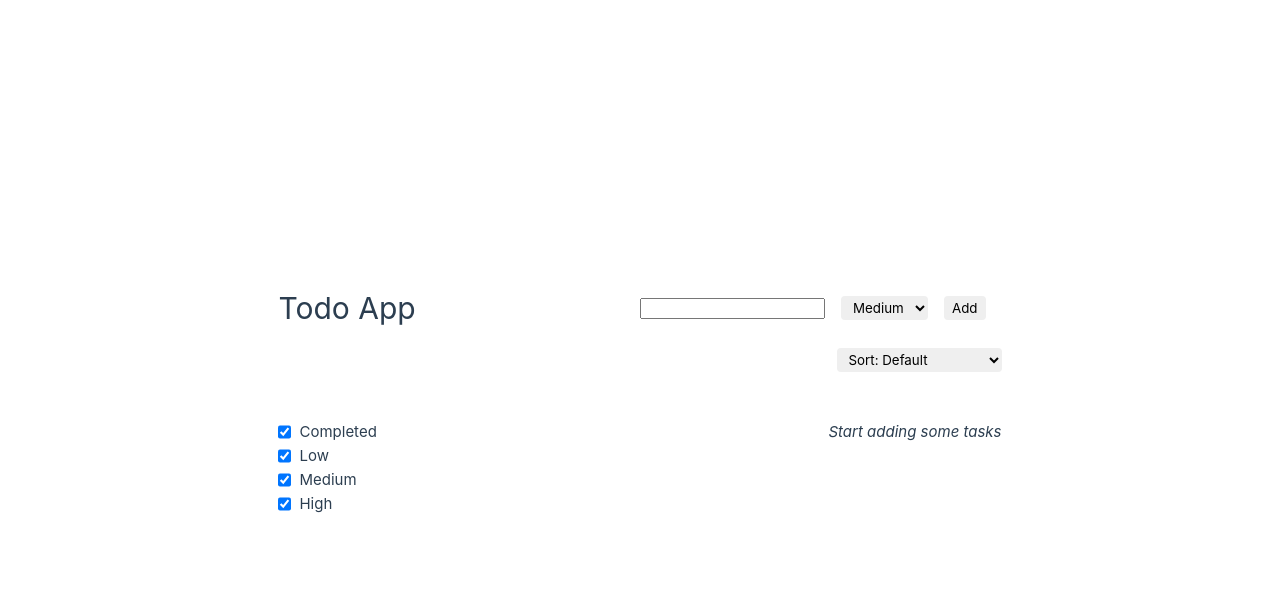
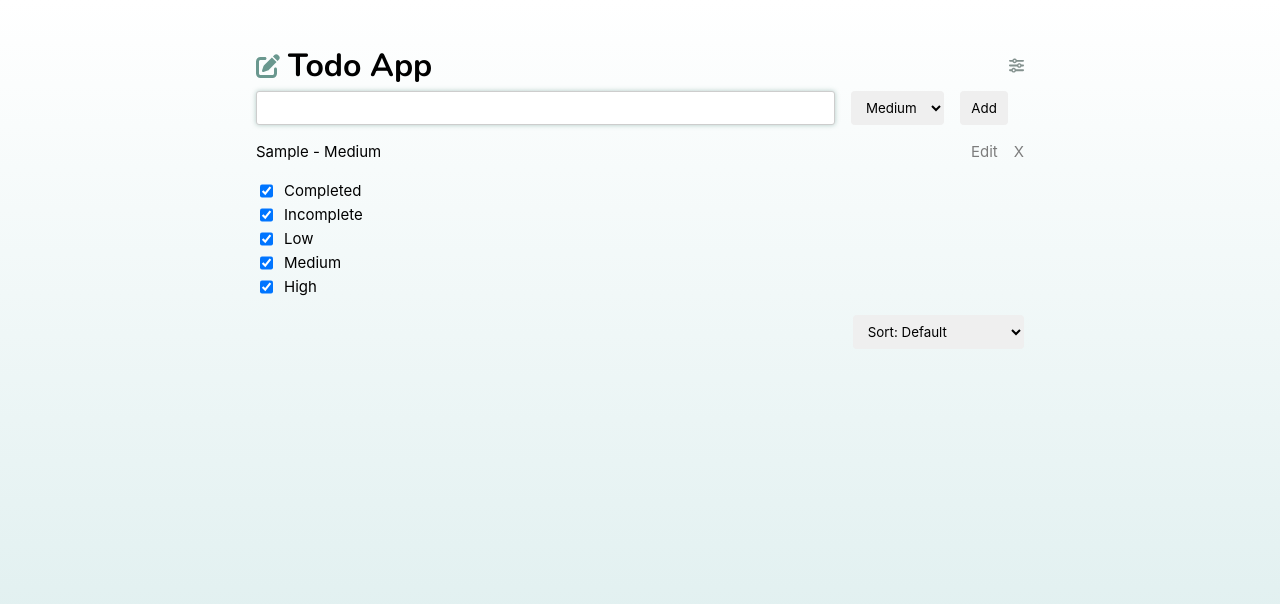
Before and after one commit to chayboats/typescript-vue-todo, a Vue app: page / in a window 1280 px wide. Both pictures are taken after typing "Sample" into the empty fields and a click on the button "Add". Shown: the top 604 px of the page. Built offline with nearby package versions, Linux system fonts and the light colour scheme.

Commit message:
start designing

```diff
--- a/index.html
+++ b/index.html
@@ -1,13 +1,21 @@
 <!DOCTYPE html>
 <html lang="en">
+
 <head>
   <meta charset="UTF-8">
   <link rel="icon" href="/favicon.ico">
+  <link rel="preconnect" href="https://fonts.googleapis.com">
+  <link rel="preconnect" href="https://fonts.gstatic.com" crossorigin>
+  <link
+    href="https://fonts.googleapis.com/css2?family=Nunito:ital,wght@0,200;0,300;0,400;0,500;0,600;0,700;0,800;0,900;0,1000;1,200;1,300;1,400;1,500;1,600;1,700;1,800;1,900;1,1000&display=swap"
+    rel="stylesheet">
   <meta name="viewport" content="width=device-width, initial-scale=1.0">
   <title>Vite App</title>
 </head>
+
 <body>
   <div id="app"></div>
   <script type="module" src="/src/main.ts"></script>
 </body>
+
 </html>
--- a/package.json
+++ b/package.json
@@ -14,6 +14,11 @@
   },
   "dependencies": {
     "@formkit/auto-animate": "^0.8.1",
+    "@fortawesome/fontawesome-svg-core": "^6.5.1",
+    "@fortawesome/free-brands-svg-icons": "^6.5.1",
+    "@fortawesome/free-regular-svg-icons": "^6.5.1",
+    "@fortawesome/free-solid-svg-icons": "^6.5.1",
+    "@fortawesome/vue-fontawesome": "^3.0.5",
     "vue": "^3.3.11"
   },
   "devDependencies": {
--- a/src/App.vue
+++ b/src/App.vue
@@ -1,9 +1,13 @@
 <template>
-  <div>
-    <h1>Todo App</h1>
-  </div>
+  <header>
+    <div class="app-logo">
+      <font-awesome-icon :icon="['fas', 'pen-to-square']" class="logo" />
+      <span class="title">Todo App</span>
+    </div>
+    <font-awesome-icon :icon="['fas', 'sliders']" class="menu" />
+  </header>
 
-  <form @submit.prevent="addTask">
+  <form @submit.prevent="addTask" class="add-task-form">
     <input required type="text" v-model="addFormData.description" />
     <select v-model="addFormData.priority">
       <option :key="priority" v-for="priority in Object.values(Priority)" :value="priority">
@@ -13,37 +17,34 @@
     <button type="submit">Add</button>
   </form>
 
+  <div v-auto-animate class="list">
+    <p v-if="tasks.length == 0"><em>Start adding some tasks</em></p>
+    <p v-else-if="filteredTasks.length == 0"><em>No results matching your filter</em></p>
+    <ul v-else>
+      <ListItem
+        :tasks="filteredTasks"
+        @toggle-completed="toggleCompleted"
+        @remove="removeTask"
+        @edit="enterEditMode"
+      ></ListItem>
+    </ul>
+  </div>
+
+  <div class="checkbox-container">
+    <Checkbox
+      v-for="option in defaultFilterOptions"
+      :key="option"
+      :filter-option="option"
+      :checked="true"
+      @click="setFilterOptions(option)"
+    />
+  </div>
   <div class="sort">
     <select v-model="sortOption">
       <option value="default">Sort: Default</option>
       <option value="high">Priority: Low to High</option>
       <option value="low">Priority: High to Low</option>
     </select>
-  </div>
-
-  <div class="filter-and-list">
-    <div class="checkbox-container">
-      <Checkbox
-        v-for="option in defaultFilterOptions"
-        :key="option"
-        :filter-option="option"
-        :checked="true"
-        @click="setFilterOptions(option)"
-      />
-    </div>
-
-    <div v-auto-animate style="grid-column-start: 2">
-      <p v-if="filteredTasks.length == 0"><em>Start adding some tasks</em></p>
-      <p v-else-if="filteredTasks.length == 0"><em>No results matching your filter</em></p>
-      <ul v-else>
-        <ListItem
-          :tasks="filteredTasks"
-          @toggle-completed="toggleCompleted"
-          @remove="removeTask"
-          @edit="enterEditMode"
-        ></ListItem>
-      </ul>
-    </div>
   </div>
 
   <div v-if="editMode" class="edit-mode">
@@ -90,6 +91,7 @@ const {
   removeTask,
   setFilterOptions,
   filteredTasks,
+  tasks,
   defaultFilterOptions
 } = useTask()
 
@@ -185,11 +187,11 @@ select {
 }
 
 button {
-  padding: 0.25rem 0.5rem;
+  padding: 0.25rem 0.7rem;
 }
 
 select {
-  padding: 0.2rem 0.5rem;
+  padding: 0.5rem 0.7rem;
 }
 
 button,
@@ -210,6 +212,7 @@ select {
     'Helvetica Neue',
     sans-serif;
   background-color: rgb(239, 239, 239);
+  transition: 300ms;
 }
 
 .checkbox-container {
@@ -217,9 +220,49 @@ select {
   flex-direction: column;
 }
 
-.filter-and-list {
+.app-logo {
   display: flex;
+  align-items: center;
+  gap: 0.5rem;
+}
+.logo {
+  font-size: 1.5rem;
+  color: #6a988f;
+}
+
+.menu {
+  color: #5a6b68be;
+}
+
+.title {
+  font-size: 2rem;
+  font-weight: 700;
+  font-family: 'Nunito', sans-serif;
+}
+header {
+  display: flex;
+  align-items: center;
   justify-content: space-between;
-  grid-column-start: span 2;
+}
+
+.add-task-form {
+  display: grid;
+  grid-template-columns: 1fr auto auto;
+}
+
+.add-task-form input {
+  padding: 0.5rem;
+  border: 1px solid #cdcdcd;
+  border-radius: 3px;
+  box-shadow: 0 0 5px 0 #6a988f7f;
+}
+button:hover,
+select:hover {
+  background-color: #6a988f;
+  color: white;
+}
+
+.list {
+
 }
 </style>
--- a/src/assets/base.css
+++ b/src/assets/base.css
@@ -1,5 +1,5 @@
 /* color palette from <https://github.com/vuejs/theme> */
-:root {
+/* :root {
   --vt-c-white: #ffffff;
   --vt-c-white-soft: #f8f8f8;
   --vt-c-white-mute: #f2f2f2;
@@ -49,8 +49,7 @@
     --color-text: var(--vt-c-text-dark-2);
   }
 }
-
-*,
+*/ *,
 *::before,
 *::after {
   box-sizing: border-box;
@@ -61,13 +60,12 @@
 body {
   min-height: 100vh;
   color: var(--color-text);
-  background: var(--color-background);
+  background: linear-gradient(white, rgba(0, 128, 128, 0.151));
   transition:
     color 0.5s,
     background-color 0.5s;
   line-height: 1.6;
-  font-family:
-    Inter,
+  font-family: Inter,
     -apple-system,
     BlinkMacSystemFont,
     'Segoe UI',
--- a/src/assets/main.css
+++ b/src/assets/main.css
@@ -1,36 +1,8 @@
 @import './base.css';
 
 #app {
-  max-width: 1280px;
+  max-width: 768px;
   margin: 0 auto;
   padding: 2rem;
   font-weight: normal;
 }
-
-a,
-.green {
-  text-decoration: none;
-  color: hsla(160, 100%, 37%, 1);
-  transition: 0.4s;
-  padding: 3px;
-}
-
-@media (hover: hover) {
-  a:hover {
-    background-color: hsla(160, 100%, 37%, 0.2);
-  }
-}
-
-@media (min-width: 1024px) {
-  body {
-    display: flex;
-    place-items: center;
-  }
-
-  #app {
-    display: grid;
-    grid-template-columns: 1fr 1fr;
-    align-items: center;
-    padding: 0 2rem;
-  }
-}
--- a/src/main.ts
+++ b/src/main.ts
@@ -3,5 +3,11 @@ import './assets/main.css'
 import { createApp } from 'vue'
 import { autoAnimatePlugin } from '@formkit/auto-animate/vue'
 import App from './App.vue'
+import { library } from '@fortawesome/fontawesome-svg-core'
+import { FontAwesomeIcon } from '@fortawesome/vue-fontawesome'
 
-createApp(App).use(autoAnimatePlugin).mount('#app')
+import { faPenToSquare, faSliders } from '@fortawesome/free-solid-svg-icons'
+
+library.add(faPenToSquare, faSliders)
+
+createApp(App).component('font-awesome-icon', FontAwesomeIcon).use(autoAnimatePlugin).mount('#app')
--- a/src/use/useTask.ts
+++ b/src/use/useTask.ts
@@ -18,33 +18,49 @@ export enum Priority {
 export default function useTask() {
   const tasks = ref<Task[]>([])
 
-  const defaultFilterOptions = ['completed', ...Object.values(Priority)]
+  const defaultFilterOptions = ['completed', 'incomplete', ...Object.values(Priority)]
 
   const filterValues = ref([...defaultFilterOptions])
 
-  function filterTask(task: Task, filter: string) {
-    switch (filter) {
-      case 'completed':
-        return task.completed === true
-      case Priority.LOW:
-        return task.priority === Priority.LOW
-      case Priority.MEDIUM:
-        return task.priority === Priority.MEDIUM
-      case Priority.HIGH:
-        return task.priority === Priority.HIGH
-      default:
-        return task.completed === false
+  const isFilterValid = computed(() => {
+    const firstCheck = ['completed', 'incomplete']
+    if (firstCheck.every((check) => !filterValues.value.includes(check))) {
+      return false
     }
+    const secondCheck = [...Object.values(Priority)]
+    if (secondCheck.every((check) => !filterValues.value.includes(check))) {
+      return false
+    }
+
+    return true
+  })
+
+  function filterDoesNotInclude(value: string) {
+    return !filterValues.value.includes(value)
   }
 
   const filteredTasks = computed(() => {
-    let filteredTasks = tasks.value
+    let newTasks = tasks.value
 
-    filterValues.value.forEach((filter) => {
-      filteredTasks = filteredTasks.filter((task) => filterTask(task, filter))
+    if (!isFilterValid.value) return []
+
+    if (filterDoesNotInclude('incomplete')) {
+      newTasks = tasks.value.filter((task) => task.completed)
+    }
+
+    if (filterDoesNotInclude('completed')) {
+      newTasks = tasks.value.filter((task) => !task.completed)
+    }
+
+    const filterByPriority = (priority: Priority) =>
+      (newTasks = newTasks.filter((task) => task.priority != priority))
+
+    Object.values(Priority).forEach((priority) => {
+      if (filterDoesNotInclude(priority)) {
+        filterByPriority(priority)
+      }
     })
-
-    return filteredTasks
+    return newTasks
   })
 
   function setFilterOptions(option: string) {
```
Also changed, not shown: 1 other file (tests, documents, lock files or other folders). Lines whose indentation alone changed are shown as unchanged.
